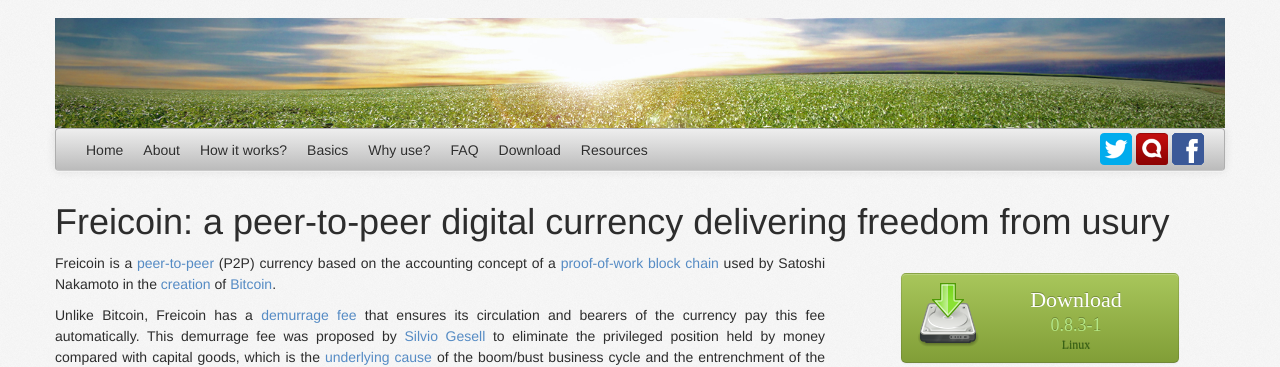
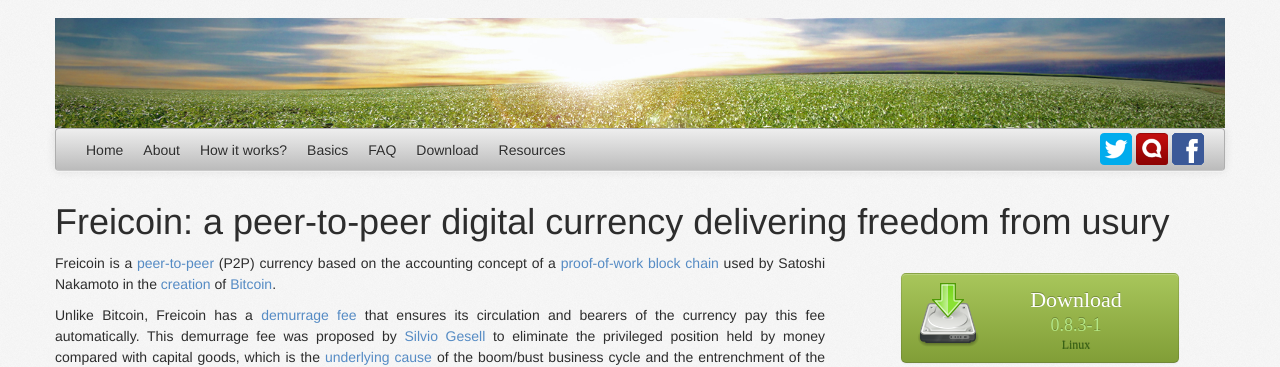
Before and after one commit to freicoin/freico.in, a Jekyll site: the page built from index.md, in a window 1280 px wide. Shown: the top 367 px of the page. Built offline with Jekyll 4.4.1, drawn with Linux system fonts in a browser that asks for light colours; nearby versions of some CDN libraries; some web fonts are replaced; comment, search, counter and statistics services are not loaded.

Commit message:
Delete "why use?" section

```diff
--- a/_config.yml
+++ b/_config.yml
@@ -35,9 +35,6 @@
         -
             title: Basics
             url: /basics/index.html
-        -
-            title: Why use?
-            url: /why/index.html
         -
             title: FAQ
             url: /faq/index.html
```
